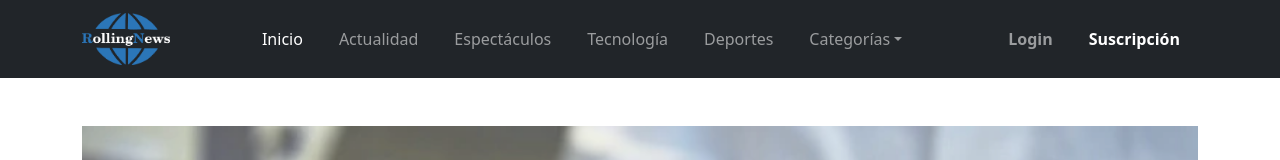
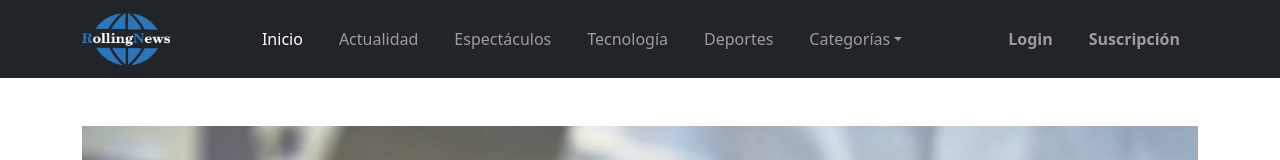
Before and after one commit to emilioh93/rollingnew.github.io, a React (Create React App) app: page / in a window 1280 px wide. Shown: the top 160 px of the page. Built offline with nearby package versions, Linux system fonts and the light colour scheme.

Commit message:
Se arreglo el boton que direcciona a la seccion de suscripcion

```diff
--- a/src/App.js
+++ b/src/App.js
@@ -67,7 +67,7 @@ function App() {
         <Route exact path="/admin/categorias/nueva">
           <FormCategorias></FormCategorias>
          </Route>
-        <Route exact path="/Suscripcion">
+        <Route exact path="/suscripcion">
           <Suscripcion></Suscripcion>
         </Route>
       </Switch>
--- a/src/components/common/Navegacion.js
+++ b/src/components/common/Navegacion.js
@@ -72,7 +72,7 @@ const Navegacion = () => {
             <NavLink exact={true} to="/admin" className="nav-link">
               <strong className="margenIzq">Login</strong>
             </NavLink>
-            <NavLink exact={true} to="" className="nav-link">
+            <NavLink exact={true} to="/suscripcion" className="nav-link">
               <strong>Suscripción</strong>
             </NavLink>
           </Nav>
```
